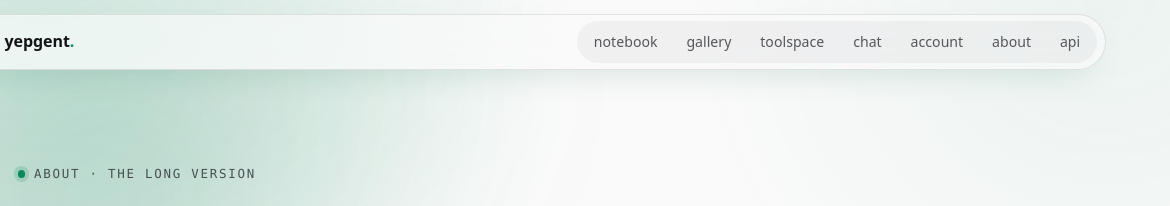
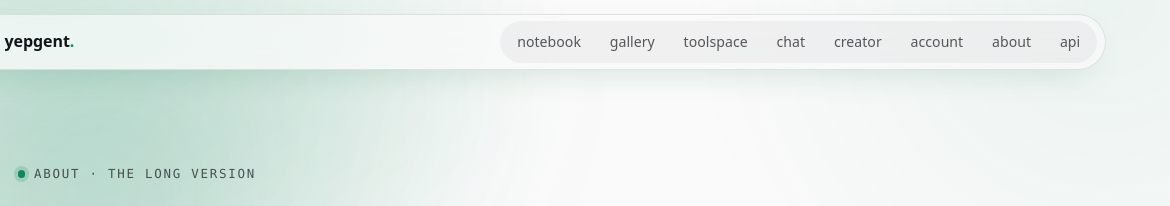
Before and after one commit to drknowhow/yepgent-site, a website: page about/index.html in a window 1280 px wide. Shown: the top 206 px of the page, 110-1280 px from the left. Drawn offline with Linux system fonts and the light colour scheme.

Commit message:
nav: add /creator/ link to all v4 page headers (#94)
Inserts `<a href="/creator/">creator</a>` immediately before the
account link in the site-nav of every v4 page: home, about, account,
account/reset-password, agents, blog, changelog, dashboard, gallery,
interest, thanks, unsubscribe. creator/index.html already had it.

Co-authored-by: yepgent <yepgent@gmail.com>
Co-authored-by: Claude Opus 4.6 <noreply@anthropic.com>

```diff
--- a/about/index.html
+++ b/about/index.html
@@ -34,6 +34,7 @@
       <a href="/gallery/">gallery</a>
       <a href="https://toolspace.yepgent.com/">toolspace</a>
       <a href="https://chat.yepgent.com/">chat</a>
+      <a href="/creator/">creator</a>
       <a href="/account/">account</a>
       <a href="/about/" aria-current="page">about</a>
       <a href="/#agents">api</a>
```
Also changed, not shown: account/index.html (+1 -0 lines), account/reset-password/index.html (+1 -0 lines), agents/index.html (+1 -0 lines), blog/index.html (+1 -0 lines), changelog/index.html (+1 -0 lines), dashboard/index.html (+1 -0 lines), gallery/index.html (+1 -0 lines), index.html (+1 -0 lines), interest/index.html (+1 -0 lines), thanks.html (+1 -0 lines), unsubscribe/index.html (+1 -0 lines).
